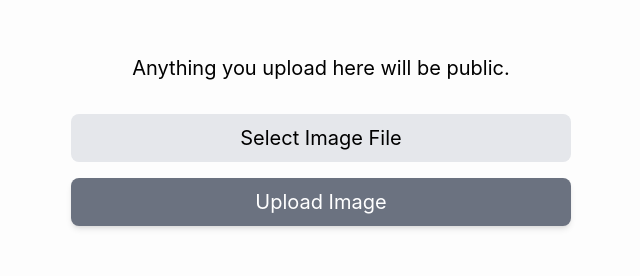
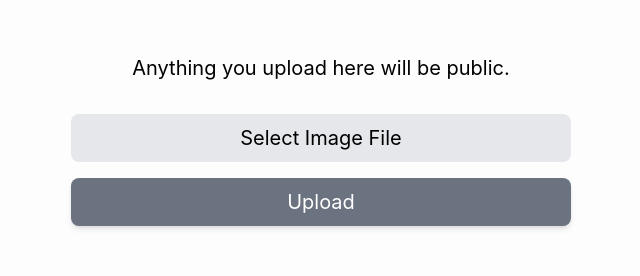
Before and after one commit to eesazahed/1img, a Next.js app: page / in a window 1280 px wide. Shown: the part 202-478 px from the top of the page, without its empty margins (319-959 px from the left). Built offline with nearby package versions, Linux system fonts and the light colour scheme.

Commit message:
remove env

```diff
--- a/components/ImageUploadForm.tsx
+++ b/components/ImageUploadForm.tsx
@@ -134,7 +134,7 @@ const ImageUploadForm: NextPage = () => {
           }`}
           disabled={!fileSelected}
         >
-          Upload Image
+          Upload
         </button>
         {fileName && (
           <div className="flex items-center justify-between w-full py-2">
```
Also changed, not shown: 2 other files (tests, documents, lock files or other folders).
